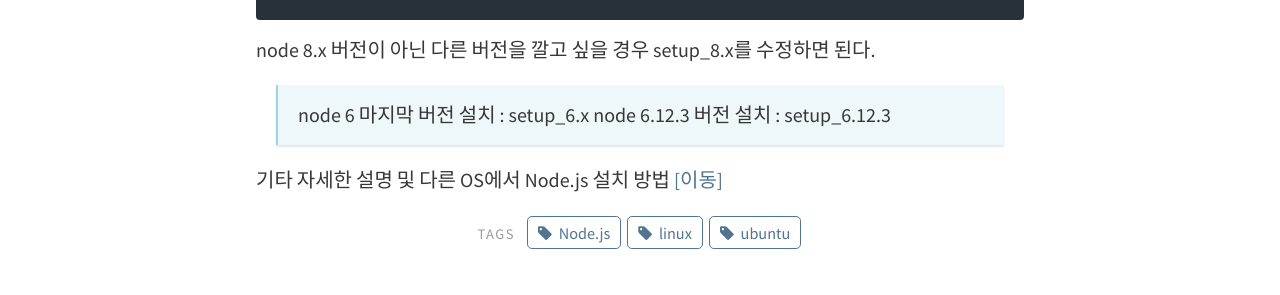
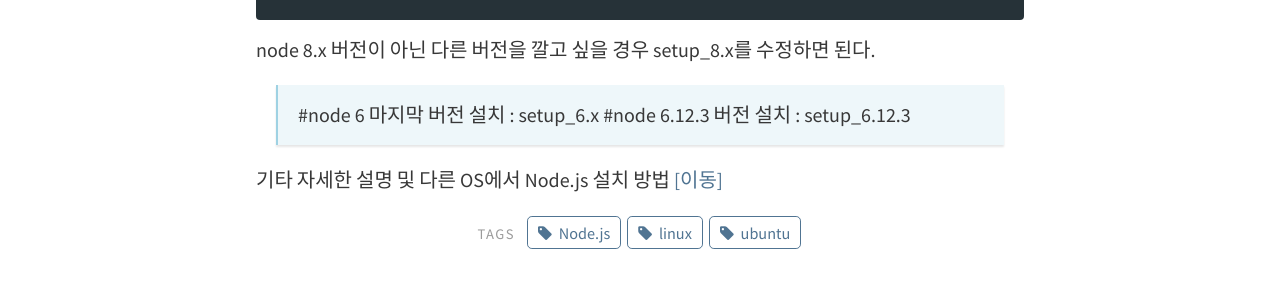
Before and after one commit to MrHun/hhun.github.io, a Jekyll site: the page built from _posts/2018-01-28-Node.js-설치.md, in a window 1280 px wide. Shown: the part 440-735 px from the top of the page. Built offline with Jekyll 4.4.1, drawn with Linux system fonts in a browser that asks for light colours.

````diff
--- a/_posts/2018-01-28-Node.js-설치.md
+++ b/_posts/2018-01-28-Node.js-설치.md
@@ -11,7 +11,7 @@ $ curl -sL https://deb.nodesource.com/setup_8.x | sudo -E bash -
 $ sudo apt-get install -y nodejs
 ```
 node 8.x 버전이 아닌 다른 버전을 깔고 싶을 경우 setup_8.x를 수정하면 된다.
-  > node 6 마지막 버전 설치 : setup_6.x
-  > node 6.12.3 버전 설치 : setup_6.12.3
+  > #node 6 마지막 버전 설치 : setup_6.x
+  > #node 6.12.3 버전 설치 : setup_6.12.3
 
 기타 자세한 설명 및 다른 OS에서 Node.js 설치 방법 [[이동]](https://nodejs.org/ko/download/package-manager/#debian-ubuntu-linux)
````
